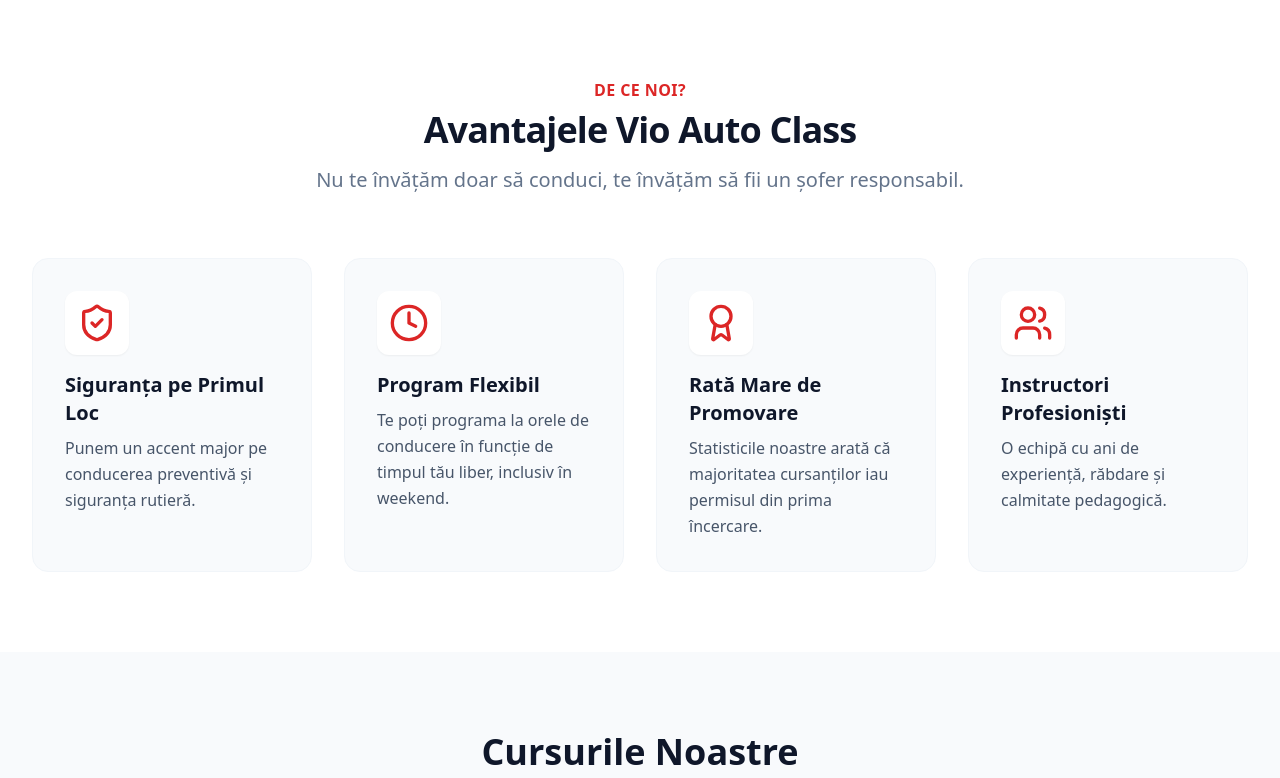
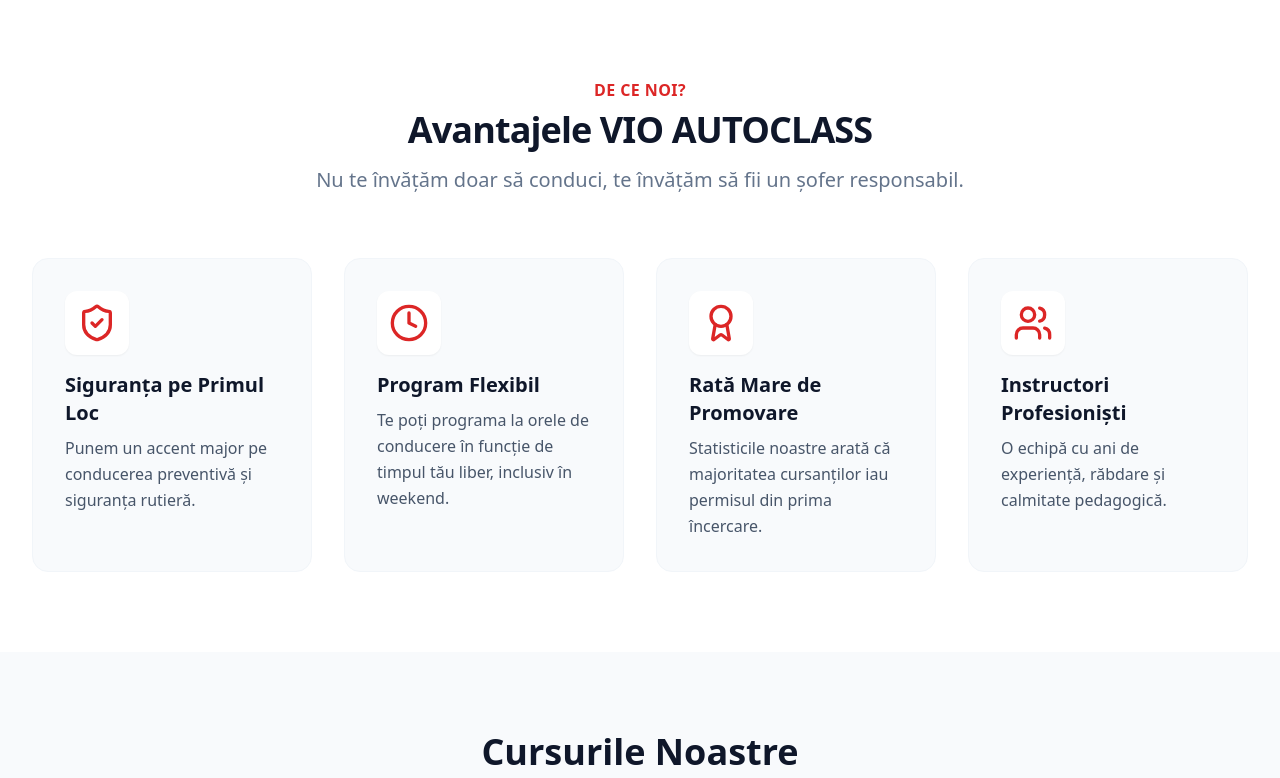
Before and after one commit to florinv88/vioautoclass, a React (Vite) app: page / in a window 1280 px wide. Shown: the part 802-1580 px from the top of the page. Built offline with nearby package versions, Linux system fonts and the light colour scheme.

Commit message:
more fixes

```diff
--- a/components/Features.tsx
+++ b/components/Features.tsx
@@ -31,7 +31,7 @@
         <div className="text-center mb-16">
           <h2 className="text-base font-semibold text-red-600 tracking-wide uppercase">De ce noi?</h2>
           <p className="mt-2 text-3xl leading-8 font-extrabold tracking-tight text-slate-900 sm:text-4xl">
-            Avantajele Vio Auto Class
+            Avantajele VIO AUTOCLASS
           </p>
           <p className="mt-4 max-w-2xl text-xl text-slate-500 mx-auto">
             Nu te învățăm doar să conduci, te învățăm să fii un șofer responsabil.
--- a/constants.ts
+++ b/constants.ts
@@ -14,7 +14,7 @@
 export const CONTACT_INFO: ContactInfo = {
   phone: "0765 777 794",
   secondaryPhones: ["0737.275.883", "0767.466.530"],
-  email: "office@vioautoclass.ro",
+  email: "bunea_mirel@yahoo.com",
   address: "Drumul Sarii nr. 115, Sector 6, București",
   // Approximate coordinates for Drumul Sarii 115
   mapEmbedUrl: "https://www.google.com/maps/embed?pb=!1m18!1m12!1m3!1d2849.636653585097!2d26.048708!3d44.420138!2m3!1f0!2f0!3f0!3m2!1i1024!2i768!4f13.1!3m3!1m2!1s0x40b201f057863b1b%3A0x6a2c2763260840c8!2sStrada%20Drumul%20S%C4%83rii%20115%2C%20Bucure%C8%99ti!5e0!3m2!1sen!2sro!4v1650000000000!5m2!1sen!2sro"
```
